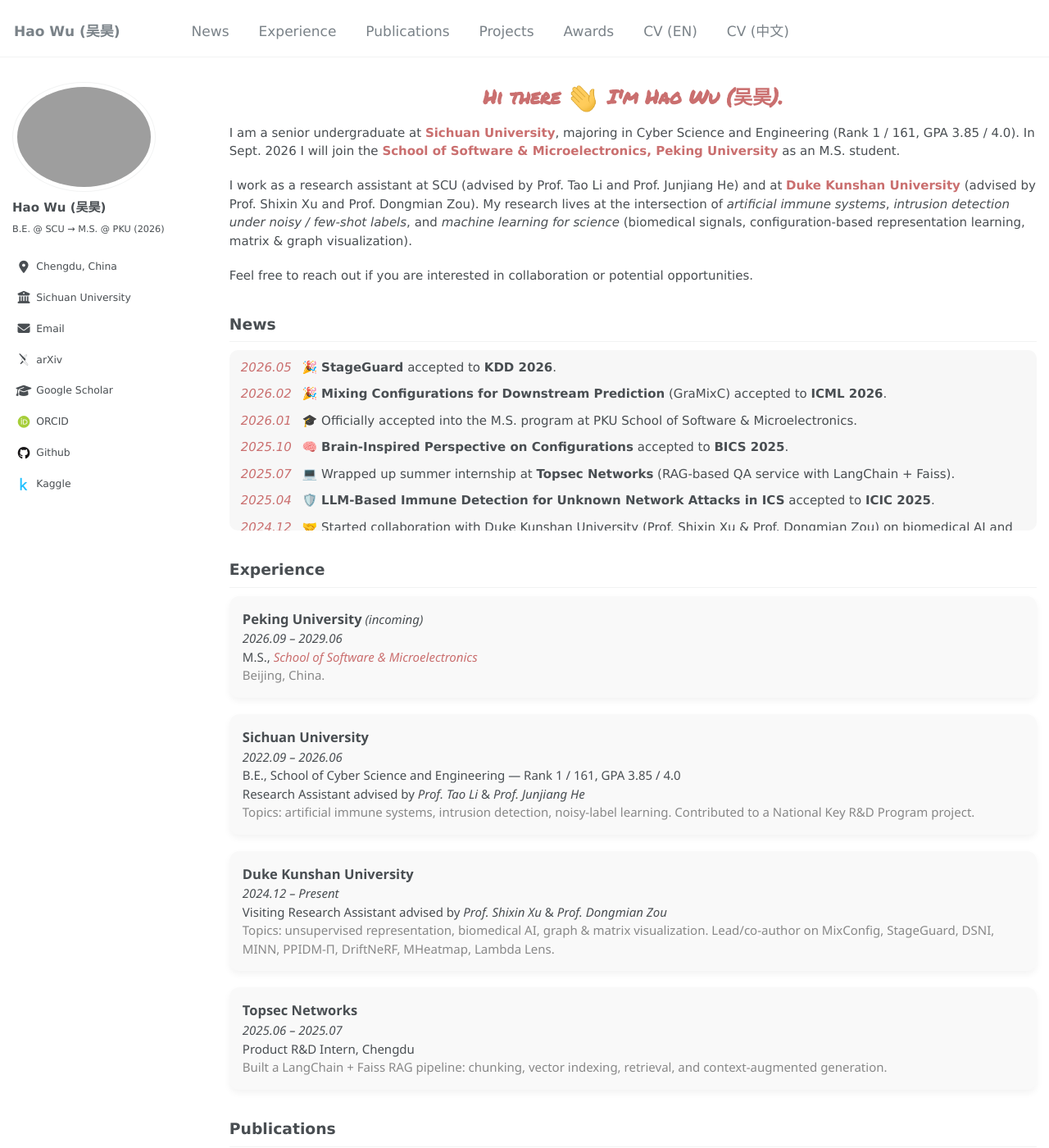
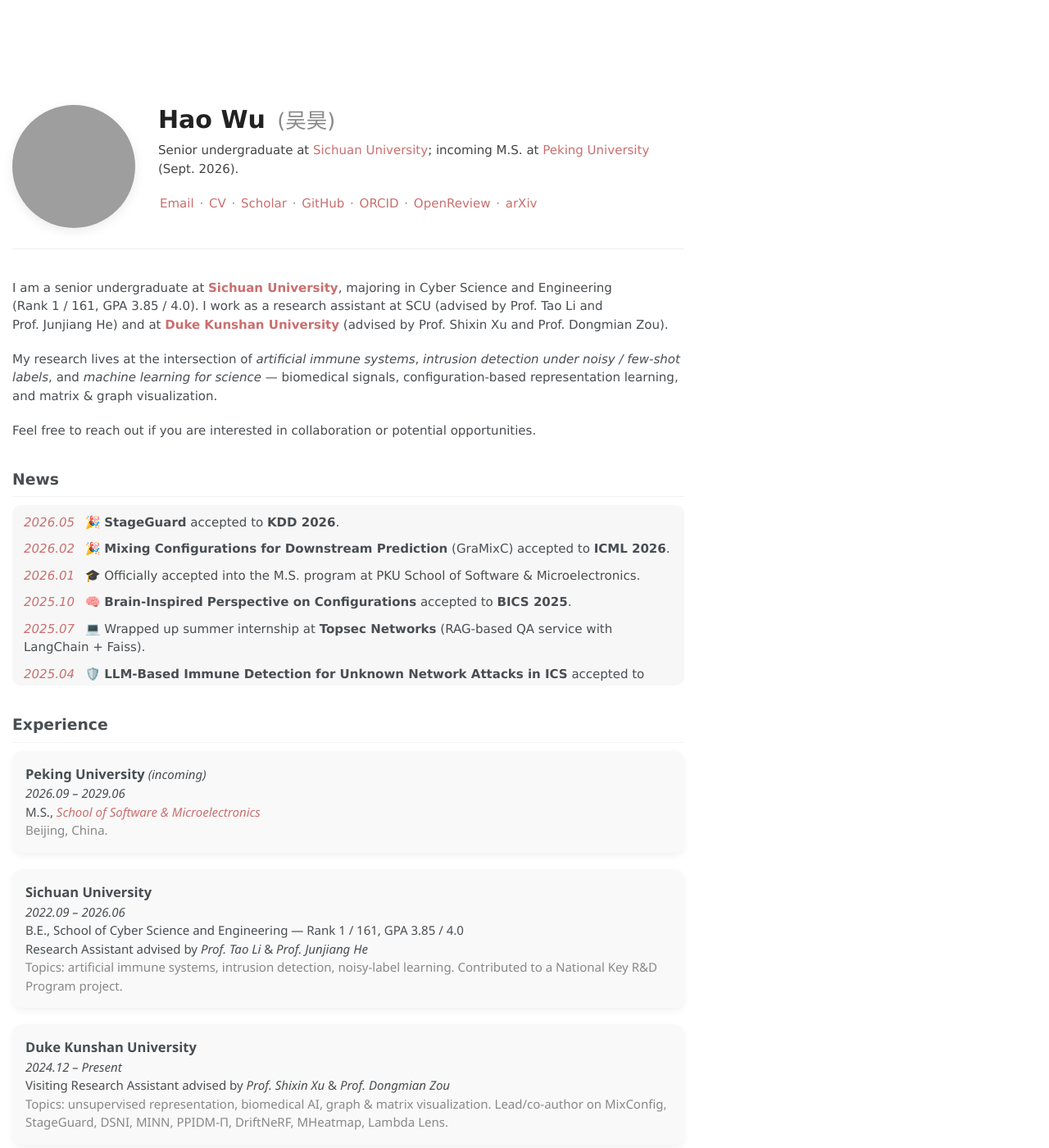
Before and after one commit to JayLon1022/JayLon1022.github.io, a Jekyll site: the page built from _pages/about.md, in a window 1280 px wide and 1400 px high. Shown: the whole window at 82% size. Built offline with Jekyll 4.4.1, drawn with Linux system fonts in a browser that asks for light colours; some web fonts are replaced; grey boxes are pictures that could not be loaded.

Commit message:
Redesign landing in tairanhe.com style: hero header, no top nav
- Remove masthead navigation from default layout
- Disable sidebar (author_profile: false) on the landing page
- Replace the WowPage greeting with a hero block: round profile photo +
  name + Chinese name + one-line tagline + inline links
  (Email · CV · Scholar · GitHub · ORCID · OpenReview · arXiv)
- Override .page width so content fills the column with no sidebar gap
- Center-cap the main column at 820px for readability

Co-Authored-By: Claude Opus 4.7 (1M context) <noreply@anthropic.com>

```diff
--- a/_layouts/default.html
+++ b/_layouts/default.html
@@ -14,7 +14,6 @@ layout: compress
   <body>
 
     {% include browser-upgrade.html %}
-    {% include masthead.html %}
 
     {{ content }}
 
--- a/_pages/about.md
+++ b/_pages/about.md
@@ -8,11 +8,26 @@ redirect_from:
   - /about.html
 ---
 
-<h1 class="main-heading">Hi there <img src="images/Hi.gif" width="40px"> I'm Hao Wu (吴昊).</h1>
+<div class="hero">
+  <img src="images/profile.png" alt="Hao Wu" class="hero-photo">
+  <div class="hero-text">
+    <h1 class="hero-name">Hao Wu <span class="hero-cn">(吴昊)</span></h1>
+    <p class="hero-tagline">Senior undergraduate at <a href="https://www.scu.edu.cn/">Sichuan University</a>; incoming M.S. at <a href="https://www.ss.pku.edu.cn/">Peking University</a> (Sept. 2026).</p>
+    <p class="hero-links">
+      <a href="mailto:wuhao1022@stu.scu.edu.cn">Email</a> ·
+      <a href="/files/resume.pdf">CV</a> ·
+      <a href="https://scholar.google.com/citations?user=c3Mj5bIAAAAJ&hl=en">Scholar</a> ·
+      <a href="https://github.com/JayLon1022">GitHub</a> ·
+      <a href="https://orcid.org/0009-0009-5792-3790">ORCID</a> ·
+      <a href="https://openreview.net/profile?id=~Hao_Wu87">OpenReview</a> ·
+      <a href="https://arxiv.org/a/0009-0009-5792-3790">arXiv</a>
+    </p>
+  </div>
+</div>
 
-I am a senior undergraduate at <a href="https://www.scu.edu.cn/"><strong>Sichuan University</strong></a>, majoring in Cyber Science and Engineering (Rank&nbsp;1&nbsp;/&nbsp;161, GPA&nbsp;3.85&nbsp;/&nbsp;4.0). In Sept.&nbsp;2026 I will join the <a href="https://www.ss.pku.edu.cn/"><strong>School of Software &amp; Microelectronics, Peking University</strong></a> as an M.S. student.
+I am a senior undergraduate at <a href="https://www.scu.edu.cn/"><strong>Sichuan University</strong></a>, majoring in Cyber Science and Engineering (Rank&nbsp;1&nbsp;/&nbsp;161, GPA&nbsp;3.85&nbsp;/&nbsp;4.0). I work as a research assistant at SCU (advised by Prof.&nbsp;Tao Li and Prof.&nbsp;Junjiang He) and at <a href="https://www.dukekunshan.edu.cn/"><strong>Duke Kunshan University</strong></a> (advised by Prof.&nbsp;Shixin Xu and Prof.&nbsp;Dongmian Zou).
 
-I work as a research assistant at SCU (advised by Prof.&nbsp;Tao Li and Prof.&nbsp;Junjiang He) and at <a href="https://www.dukekunshan.edu.cn/"><strong>Duke Kunshan University</strong></a> (advised by Prof.&nbsp;Shixin Xu and Prof.&nbsp;Dongmian Zou). My research lives at the intersection of <em>artificial immune systems</em>, <em>intrusion detection under noisy / few-shot labels</em>, and <em>machine learning for science</em> (biomedical signals, configuration-based representation learning, matrix &amp; graph visualization).
+My research lives at the intersection of <em>artificial immune systems</em>, <em>intrusion detection under noisy / few-shot labels</em>, and <em>machine learning for science</em> — biomedical signals, configuration-based representation learning, and matrix &amp; graph visualization.
 
 Feel free to reach out if you are interested in collaboration or potential opportunities.
 
--- a/assets/css/home.css
+++ b/assets/css/home.css
@@ -370,3 +370,73 @@
             color: #c71585;
             text-decoration: underline;
         }
+
+
+
+
+
+/* ===== Tairan-style hero ===== */
+.hero {
+  display: flex;
+  align-items: center;
+  gap: 28px;
+  margin: 28px 0 36px;
+  padding-bottom: 24px;
+  border-bottom: 1px solid #eee;
+}
+.hero-photo {
+  width: 150px;
+  height: 150px;
+  border-radius: 50%;
+  object-fit: cover;
+  flex: 0 0 auto;
+  box-shadow: 0 4px 14px rgba(0,0,0,0.08);
+}
+.hero-text { flex: 1; }
+.hero-name {
+  font-family: 'Arial Rounded MT Bold', 'Verdana', sans-serif;
+  font-size: 2.0em;
+  margin: 0 0 8px;
+  color: #222;
+  line-height: 1.2;
+}
+.hero-cn {
+  font-weight: 400;
+  color: #888;
+  font-size: 0.85em;
+  margin-left: 4px;
+}
+.hero-tagline {
+  margin: 0 0 10px;
+  color: #444;
+  font-size: 1.0em;
+  line-height: 1.5;
+}
+.hero-links {
+  margin: 0;
+  font-size: 0.95em;
+  color: #888;
+}
+.hero-links a {
+  margin: 0 2px;
+}
+@media (max-width: 600px) {
+  .hero { flex-direction: column; align-items: center; text-align: center; gap: 16px; }
+  .hero-photo { width: 130px; height: 130px; }
+  .hero-name { font-size: 1.6em; }
+}
+
+/* Remove masthead spacing now that nav is gone */
+#main { padding-top: 0 !important; }
+.page__inner-wrap { max-width: 820px; margin: 0 auto; }
+
+/* Force full-width main content when sidebar is hidden */
+@media (min-width: 64em) {
+  .page {
+    width: 100% !important;
+    padding-left: 0 !important;
+    padding-right: 0 !important;
+    margin-left: 0 !important;
+    float: none !important;
+  }
+}
```
Also changed, not shown: other parts of _pages/about.md (+1 -1 lines).
